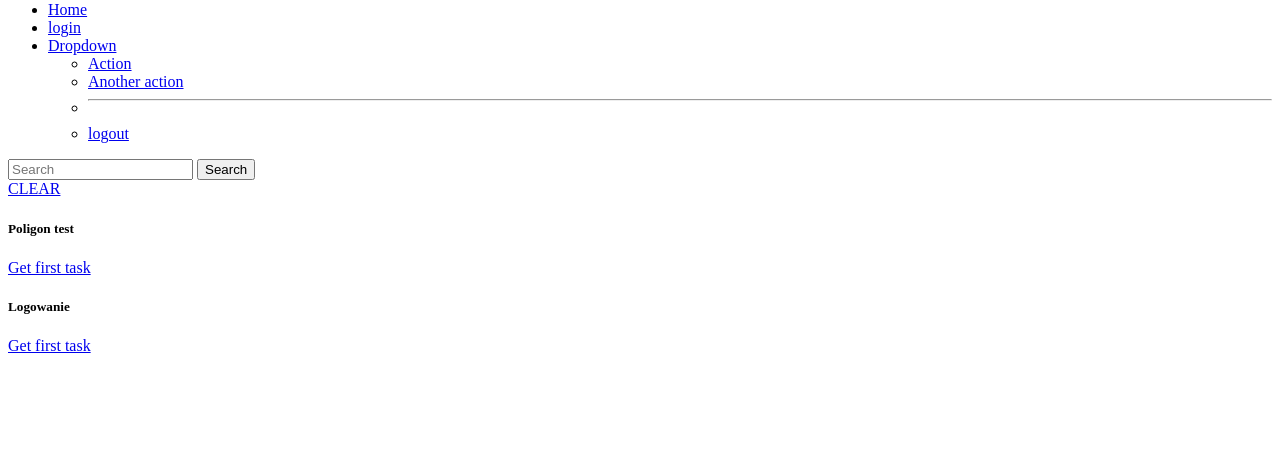
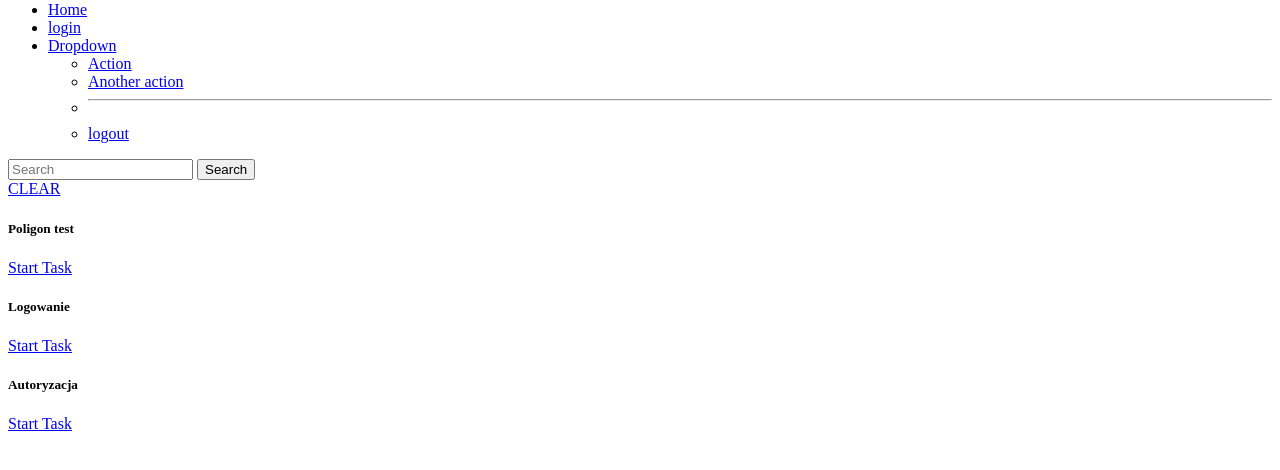
Before and after one commit to JanMadon/AssistantAI, a Symfony app: template templates/aiDevs3/aidev3_prework_base.html.twig in a window 1280 px wide. Shown: the part 259-729 px from the top of the page. Run offline with Twig, Linux system fonts and the light colour scheme; the template is opened without the code that fills it, so the values that code supplies are empty; some libraries are stand-ins or nearby versions.

Commit message:
AIDevs3 solving the auth task S1E2

```diff
--- a/config/services.yaml
+++ b/config/services.yaml
@@ -16,7 +16,7 @@ parameters:
     WIKI_API_TOKEN: '%env(WIKI_API_TOKEN)%'
     AI3_ENDPOINTS:
         S1E1_LOGIN: '%env(S1E1_LOGIN)%'
-
+        S1E2_AUTH: '%env(S1E2_AUTH)%'
 
 
 
--- a/src/Controller/AiDevs3/AiDevsController.php
+++ b/src/Controller/AiDevs3/AiDevsController.php
@@ -49,6 +49,11 @@ class AiDevsController extends AbstractController
             case 'login':
                 $data = $this->aiDevsService->login();
                 break;
+
+            case 'auth':
+                $data['text'] = $this->aiDevsService->auth();
+                break;
+
             default:
 
         }
--- a/templates/aiDevs3/aidev3_prework_base.html.twig
+++ b/templates/aiDevs3/aidev3_prework_base.html.twig
@@ -5,19 +5,27 @@
 {% block body %}
     <a href="?" class="btn btn-warning">CLEAR</a>
     <div class="row m-1">
-        <div class="col-3 m-1">
+        <div class="col-2 m-1">
             <div class="card">
                 <div class="card-body">
                     <h5 class="card-title">Poligon test</h5>
-                    <a href="?task=poligon" class="btn btn-primary">Get first task</a>
+                    <a href="?task=poligon" class="btn btn-primary">Start Task</a>
                 </div>
             </div>
         </div>
-        <div class="col-3 m-1">
+        <div class="col-2 m-1">
             <div class="card">
                 <div class="card-body">
                     <h5 class="card-title">Logowanie</h5>
-                    <a href="?task=login" class="btn btn-primary">Get first task</a>
+                    <a href="?task=login" class="btn btn-primary">Start Task</a>
+                </div>
+            </div>
+        </div>
+        <div class="col-2 m-1">
+            <div class="card">
+                <div class="card-body">
+                    <h5 class="card-title">Autoryzacja</h5>
+                    <a href="?task=auth" class="btn btn-primary">Start Task</a>
                 </div>
             </div>
         </div>
@@ -32,7 +40,7 @@
             </div>
         {% endif %}
 
-        {% if html  %}
+        {% if html ?? null  %}
             <p> question: {{ question }}</p>
             <p> answer: {{ answer}} </p>
 
@@ -43,6 +51,10 @@
 
             </div>
         {% endif %}
+
+        {% if text ?? null  %}
+            <p> answer flag: {{ text }}</p>
+        {% endif %}
     </div>
 
 {% endblock %}
```
Also changed, not shown: src/Service/Aidev3/AiDev3PreWorkService.php (+43 -0 lines).
